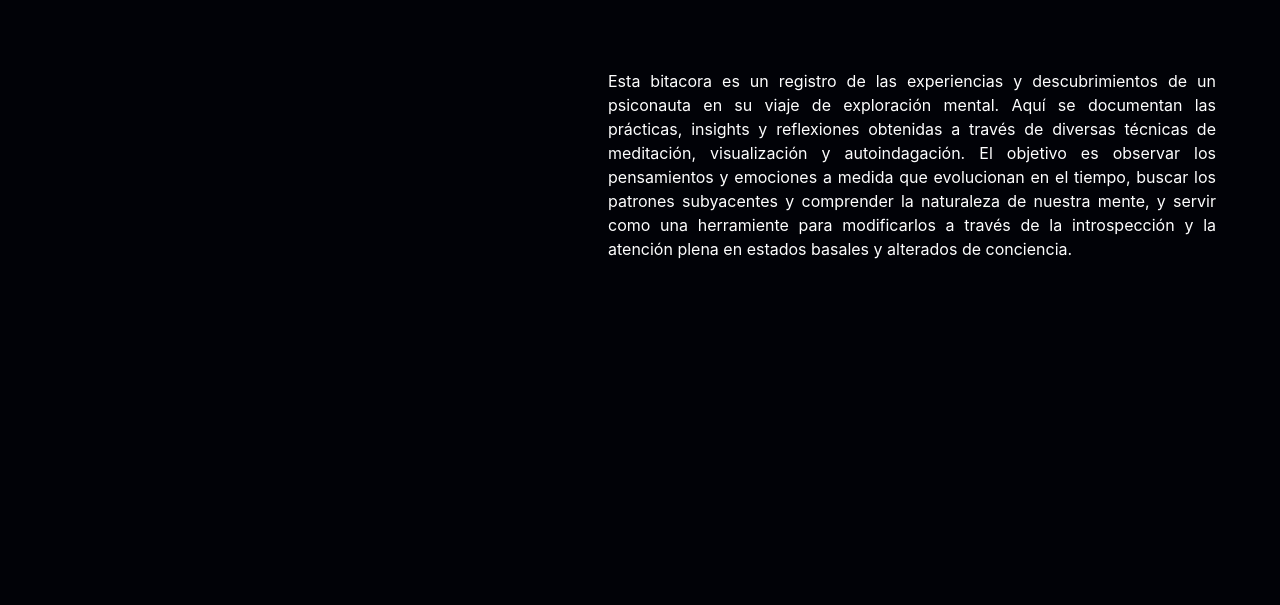
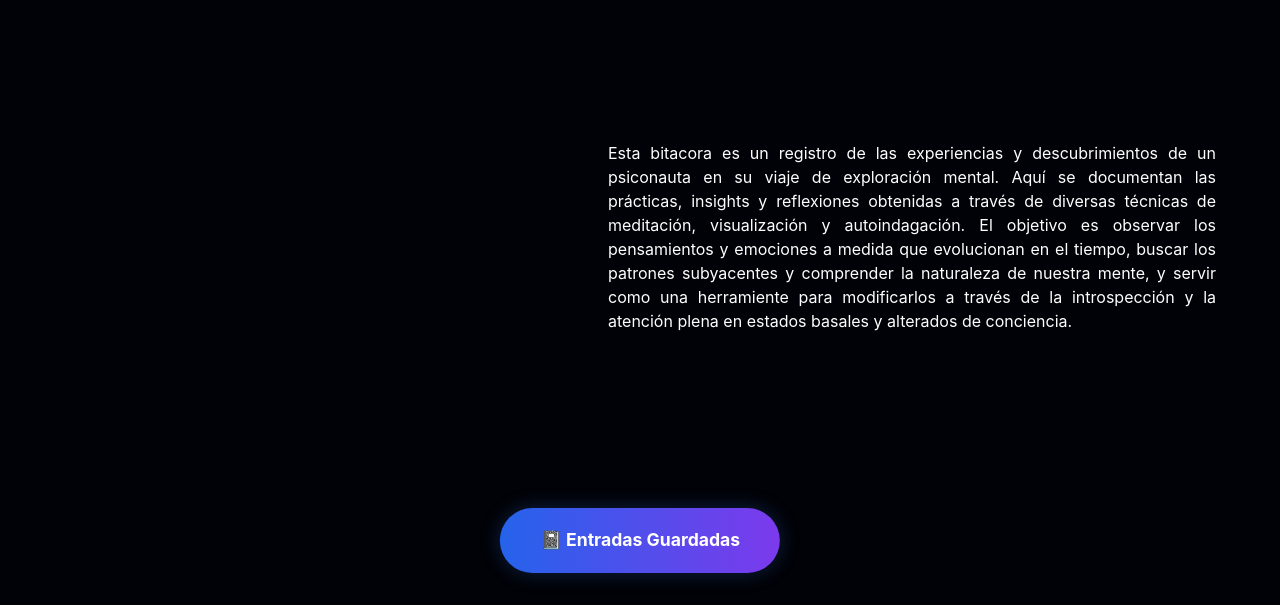
Before and after one commit to JERAproject/psychonaut_log, an Astro site: page / in a window 1280 px wide. Shown: the part 195-800 px from the top of the page. Built offline with nearby package versions, Linux system fonts and the light colour scheme; Astro itself is replaced by a stand-in of ours; no server answers.

Commit message:
Create Enteradas Guardadas bottom

```diff
--- a/src/pages/enterData.astro
+++ b/src/pages/enterData.astro
@@ -135,13 +135,21 @@ import Layout from '../layouts/Layout.astro';
 </script>
 
 <style>
-  .container {
+  /* .container {
     max-width: 720px;
     margin: 2rem auto;
     padding: 0 1rem;
     font-family: 'Inter', system-ui, sans-serif;
+  } */
+  .container{
+  max-width:100vw;
+  margin:auto;
+  padding:4rem 2rem;
+
+  display:flex;
+  flex-direction:column; /* clave */
+  align-items:center;
   }
-
   header {
     margin-bottom: 2rem;
     text-align: center;
--- a/src/pages/index.astro
+++ b/src/pages/index.astro
@@ -6,6 +6,7 @@ import NetworkGraph from '../components/NetworkGraph.astro';
 ---
 
 <Layout>
+	<div class="hero">
         <h1 class="text-2xl flex flex-col justify-center items-center text-white">
         PsychonautLog
         </h1>
@@ -14,6 +15,50 @@ import NetworkGraph from '../components/NetworkGraph.astro';
         <p class="graph-overlay-text">Esta bitacora es un registro de las experiencias y descubrimientos de un psiconauta en su viaje de exploración mental. </br></br>
         Aquí se documentan las prácticas, insights y reflexiones obtenidas a través de diversas técnicas de meditación, visualización y autoindagación. </br></br>
         El objetivo es observar los pensamientos y emociones a medida que evolucionan en el tiempo, buscar los patrones subyacentes y comprender la naturaleza de nuestra mente, y servir como una herramiente para modificarlos a través de la introspección y la atención plena en estados basales y alterados de conciencia. </p>
-
+    </div>
+    <div class="bottom actions">
+        <a href="/journal#entradas-guardadas" class="primary-btn">
+        📓 Entradas Guardadas
+        </a>
+    </div>
 
 </Layout>
+<style>
+    .hero{
+        position:relative;
+        display:flex;
+        flex-direction:column;
+        justify-content:center;
+        align-items:center;
+        text-align:center;
+        padding:4rem 2rem;
+    }
+    .bottom{
+        position:fixed;
+        bottom:2rem;
+        left:50%;
+        transform:translateX(-50%);
+        z-index: 10;
+    }
+    .actions{
+text-align:center;
+margin-top:3rem;
+}
+
+.primary-btn{
+display:inline-block;
+padding:1.2rem 2.5rem;
+background:linear-gradient(
+90deg,
+#2563eb,
+#7c3aed
+);
+border-radius:999px;
+color:white;
+text-decoration:none;
+font-size:1.1rem;
+font-weight:700;
+box-shadow:0 0 20px rgba(59,130,246,.25);
+}
+</style>
+</style>
```
Lines whose indentation alone changed are shown as unchanged.
